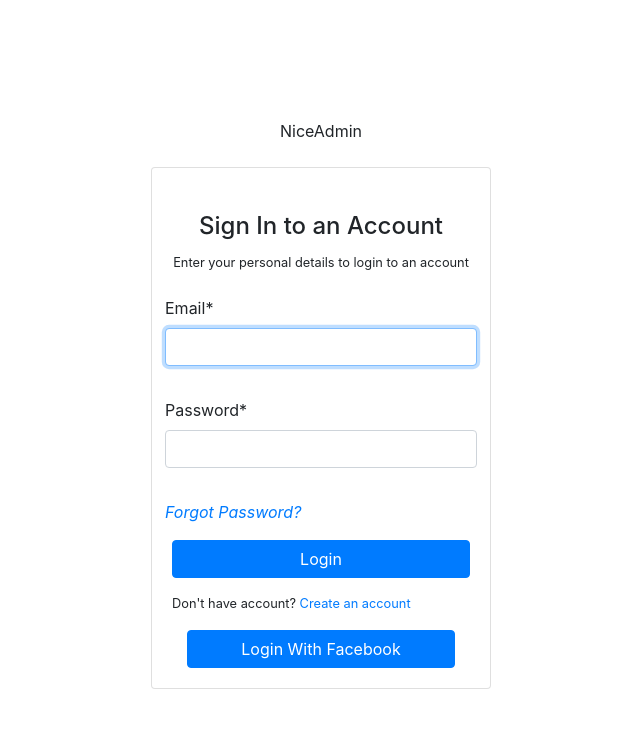
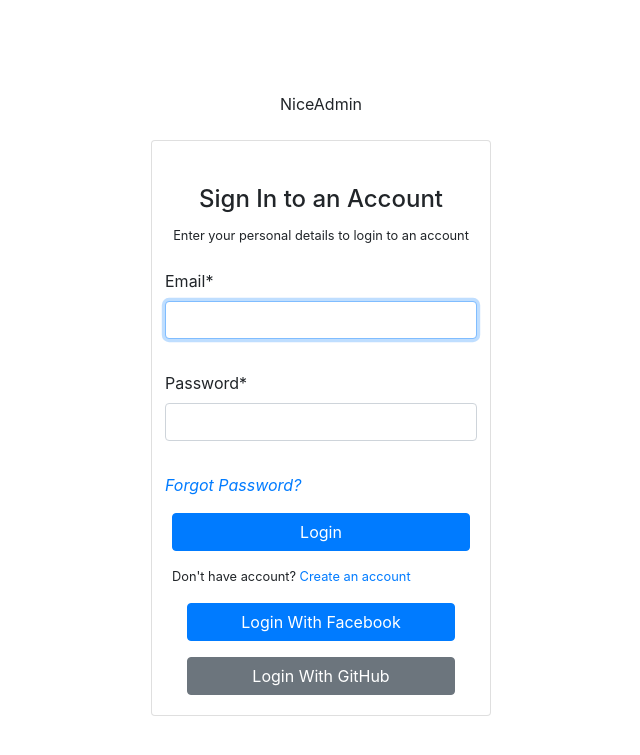
Before and after one commit to codewitgabi/DjangoChatApp, a Django app: page /login/ in a window 1280 px wide. Shown: the top 755 px of the page, without its empty margins (319-959 px from the left). Run offline with Django 3.2, Linux system fonts and the light colour scheme; some libraries are stand-ins or nearby versions.

Commit message:
oauth for github completed

```diff
--- a/Chat/settings.py
+++ b/Chat/settings.py
@@ -82,6 +82,8 @@ TEMPLATES = [
 
 AUTHENTICATION_BACKENDS = [
 	"social_core.backends.facebook.FacebookOAuth2",
+	"social_core.backends.google.GoogleOAuth2",
+	"social_core.backends.github.GithubOAuth2",
 	"django.contrib.auth.backends.ModelBackend",
 ]
 
@@ -176,3 +178,5 @@ CRISPY_TEMPLATE_PACK = "bootstrap4"
 
 SOCIAL_AUTH_FACEBOOK_KEY = config("FACEBOOK_KEY")
 SOCIAL_AUTH_FACEBOOK_SECRET = config("FACEBOOK_SECRET")
+SOCIAL_AUTH_GITHUB_KEY = config("GITHUB_KEY")
+SOCIAL_AUTH_GITHUB_SECRET= config("GITHUB_SECRET")
--- a/account/templates/account/login.html
+++ b/account/templates/account/login.html
@@ -26,10 +26,15 @@
 				</div>
 			</form>
 			<div class="col-12 mt-3">
-					<button class="btn btn-primary w-100">
-						<a style="color: #fff;" href="{% url 'social:begin' 'facebook' %}">Login With Facebook</a>
-					</button>
-				</div>
+				<button class="btn btn-primary w-100">
+					<a style="color: #fff;" href="{% url 'social:begin' 'facebook' %}">Login With Facebook</a>
+				</button>
+			</div>
+			<div class="col-12 mt-3">
+				<button class="btn btn-secondary w-100">
+					<a style="color: #fff;" href="{% url 'social:begin' 'github' %}">Login With GitHub</a>
+				</button>
+			</div>
 		</div>
 	</div>
 
```
Also changed, not shown: 1 other file.
